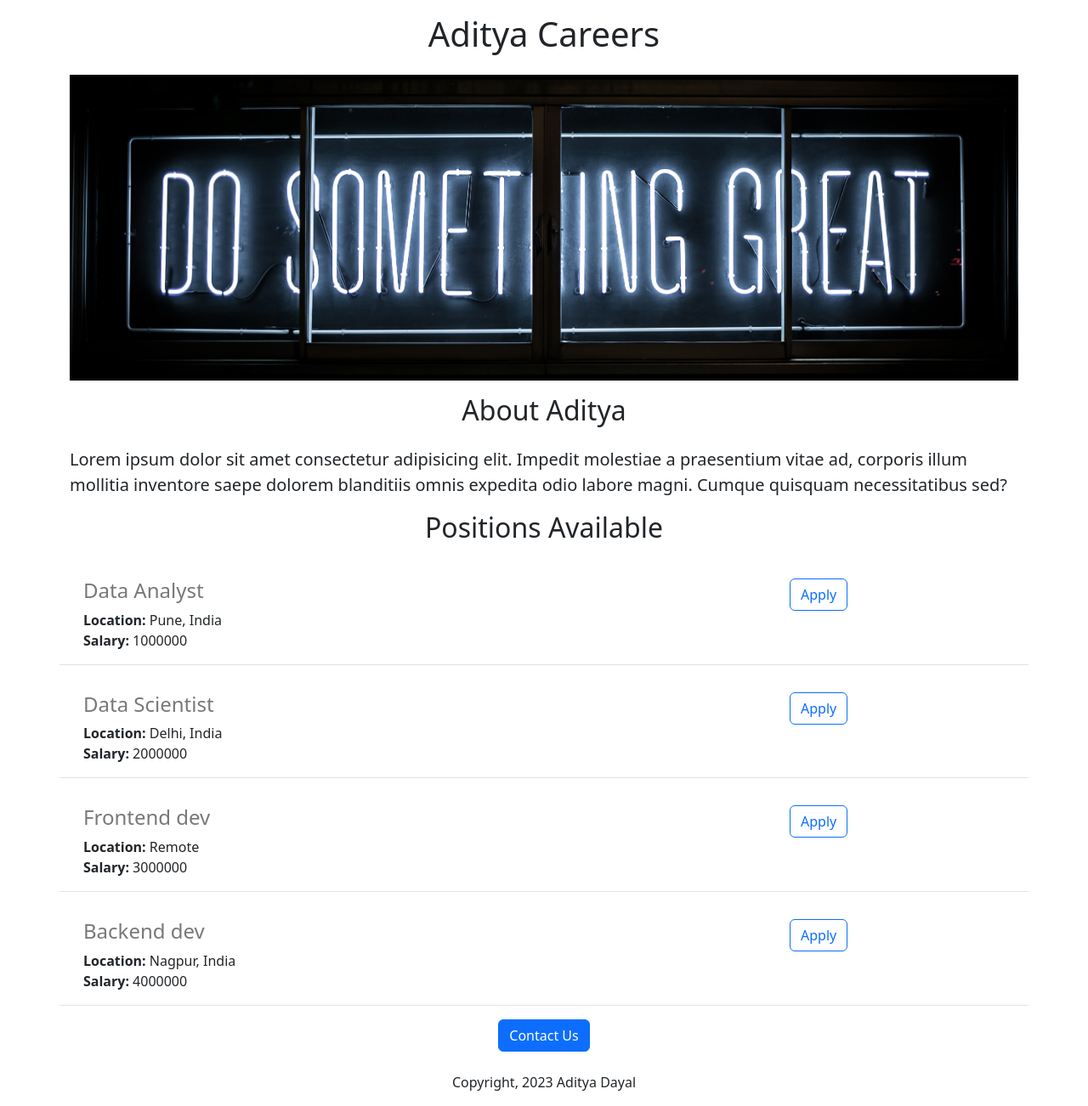
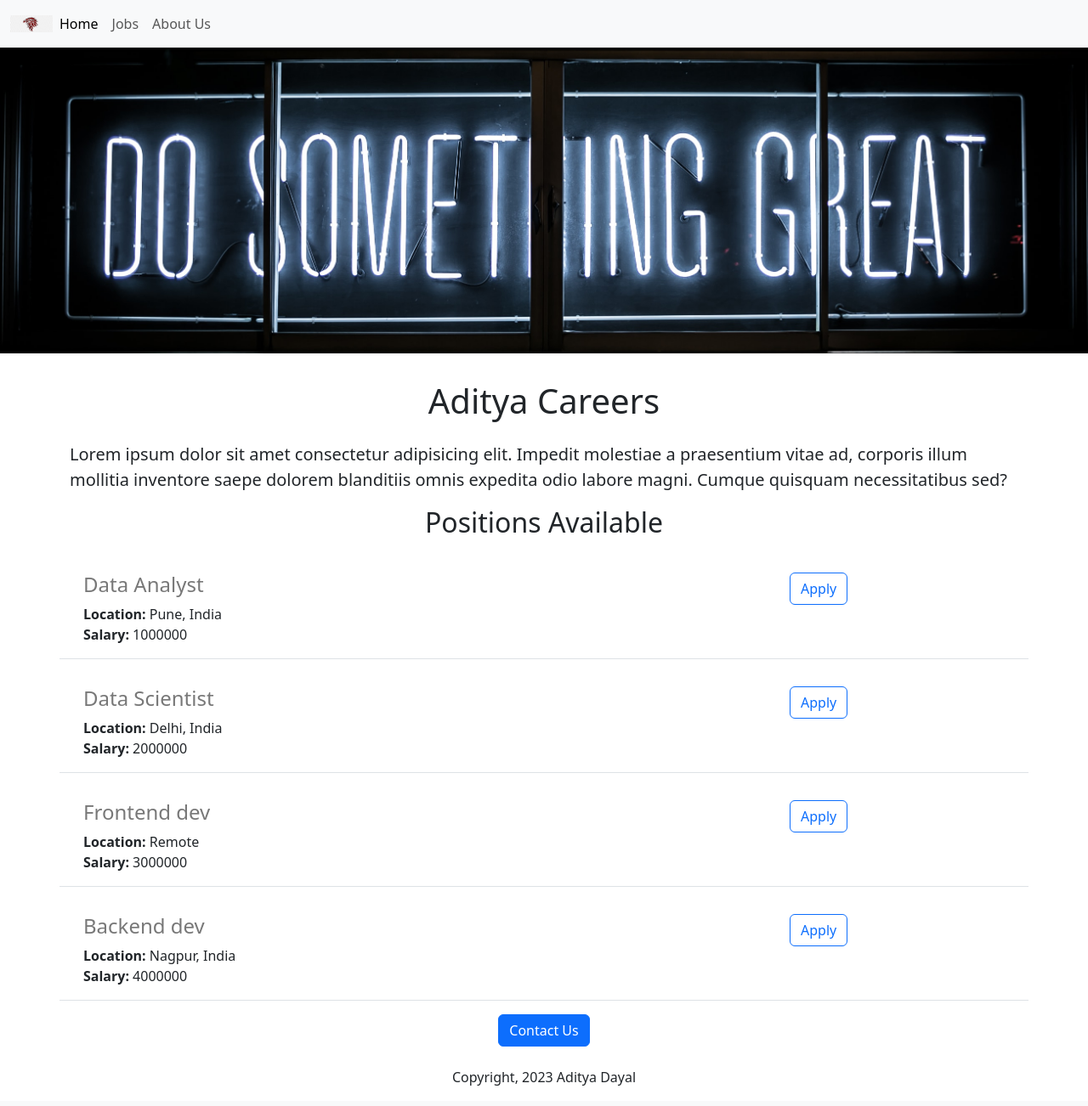
Before and after one commit to lolzhub/career-website-v2, a Flask app: page / in a window 1280 px wide. Shown: the whole page at 85% size. After the commit the page ends 1278 px from the top, so only its background shows below. Run offline with Flask 2, Linux system fonts and the light colour scheme.

Commit message:
v1 completed

```diff
--- a/templates/home.html
+++ b/templates/home.html
@@ -11,13 +11,14 @@
       width: 100%;
       height: 360px;
       object-fit:cover;
+      margin-bottom:16px;
     }</style>
 </head>
 <body>
+  {% include 'nav.html' %}
+  <img id="banner" class="img-fluid" src="https://career-website.bravebuttermilk.repl.co/static/banner_career.png" height="320">
 <div class="container">
   <h1 class="text-center mt-3 mb-4" >Aditya Careers</h1>
-  <img id="banner" class="img-fluid" src="https://career-website.bravebuttermilk.repl.co/static/banner_career.png" height="320">
-  <h2 class="text-center mt-3 mb-4">About Aditya</h2>
   <p class="lead">Lorem ipsum dolor sit amet consectetur adipisicing elit. Impedit       molestiae a praesentium vitae ad, corporis illum mollitia inventore saepe dolorem blanditiis omnis expedita odio labore magni. Cumque quisquam necessitatibus sed?</p>
 
   <h2 class="text-center mt-3 mb-4">Positions Available</h2>
@@ -27,7 +28,7 @@
     {% endfor %}
   </p>
   <div class="text-center">
-    <button class="btn btn-primary btn-large">Contact Us</button>
+    <a href="mailto:pwnxd@protonmail.me?subject=Question%20About%20Job%20Opening&body=My%20name%3A%20''%0D%0A%0D%0AQuestion%3A%20''" class="btn btn-primary btn-large">Contact Us</a>
   </div>
   <p class="text-center mt-4">Copyright, 2023 Aditya Dayal</p>
 </div>
--- a/templates/jobitem.html
+++ b/templates/jobitem.html
@@ -13,6 +13,6 @@
     {% endif %}
   </div>
   <div class="col-3">
-    <button type="button" class="btn btn-outline-primary">Apply</button>
+    <a href="mailto:pwnxd@protonmail.me?subject=Application%20for%20{{job['title']}}&body=My%20name%3A%20''%0D%0A%0D%0AMy%20mail%3A%20''%0D%0A%0D%0AResume%20link%3A%20''" type="button" class="btn btn-outline-primary">Apply</a>
   </div>
 </div>
--- /dev/null
+++ b/templates/nav.html
@@ -0,0 +1,20 @@
+<nav class="navbar navbar-expand-lg bg-body-tertiary shadow-sm fixed-top bg-white">
+  <div class="container-fluid">
+<!--     <a class="navbar-brand" href="#">Navbar</a> -->
+    <img src="./static/logo.png" height='20px' width='50px'>
+    <button class="navbar-toggler" type="button" data-bs-toggle="collapse" data-bs-target="#navbarNavAltMarkup" aria-controls="navbarNavAltMarkup" aria-expanded="false" aria-label="Toggle navigation">
+      <span class="navbar-toggler-icon"></span>
+    </button>
+    <div class="collapse navbar-collapse" id="navbarNavAltMarkup">
+      <div class="navbar-nav">
+        <a class="nav-link active" aria-current="page" href="#">Home</a>
+        <a class="nav-link" href="#">Jobs</a>
+        <a class="nav-link" href="#">About Us</a>
+      </div>
+    </div>
+  </div>
+</nav>
+
+<div style="height:56px">
+
+</div>
```
Also changed, not shown: static/logo.png (added).
